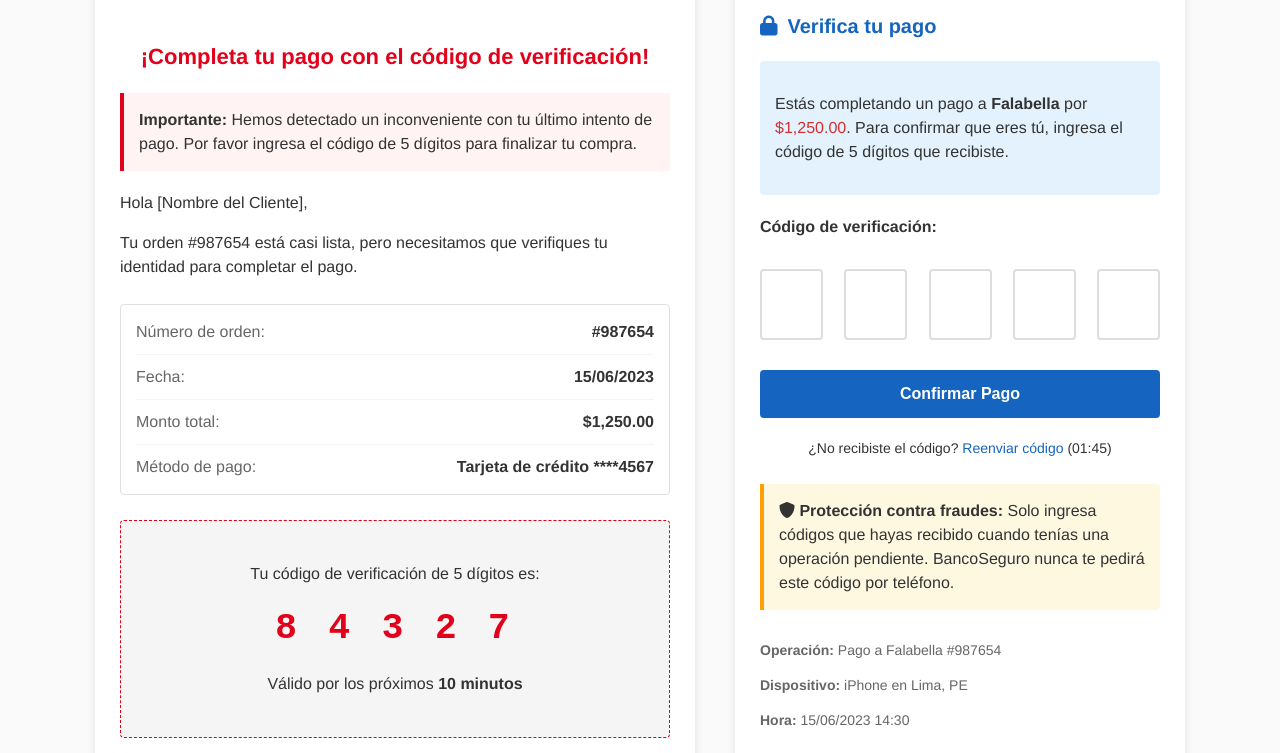
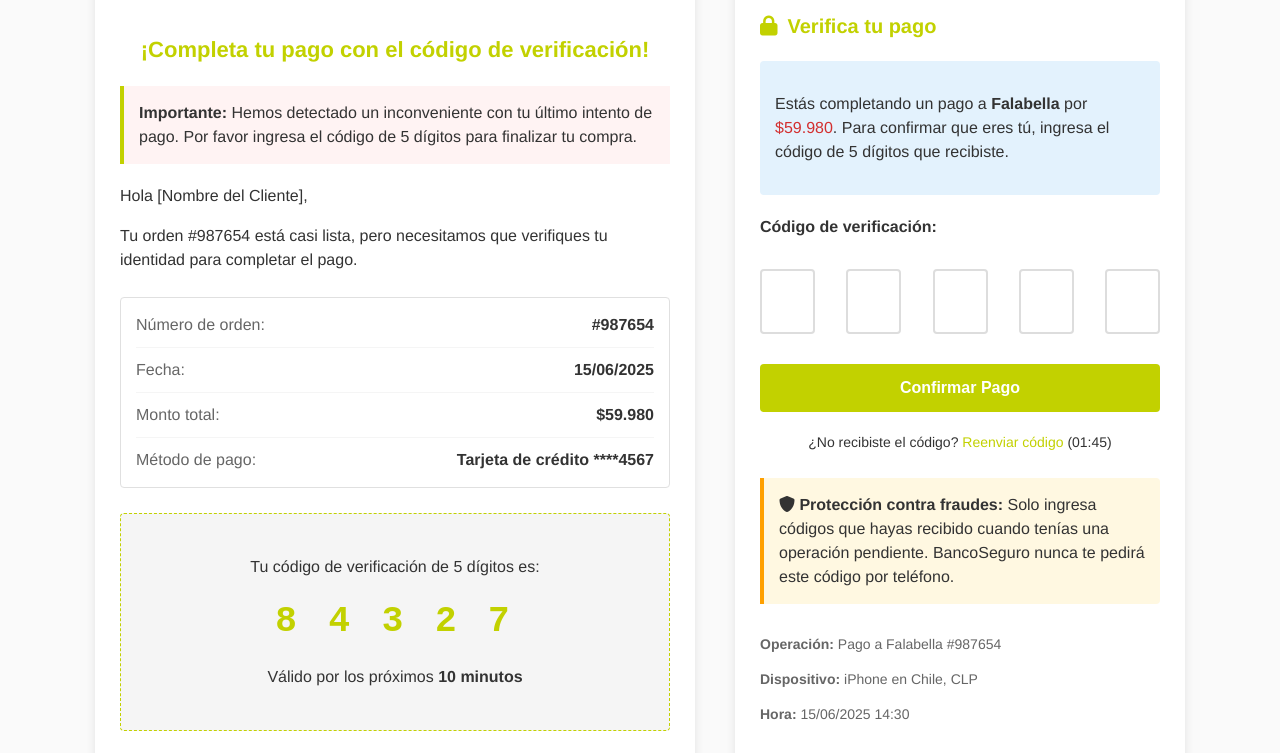
Before and after one commit to honeisunnie/Prototipo, a plain HTML site: page Prototipo.html in a window 1280 px wide. Shown: the part 111-864 px from the top of the page. Drawn offline with Linux system fonts and the light colour scheme.

Commit message:
Update Prototipo.html

```diff
--- a/Prototipo.html
+++ b/Prototipo.html
@@ -1,15 +1,13 @@
-<!DOCTYPE html>
-<html lang="es">
-<head>
+<html lang="es" style="--transcript-star-color: rgba(255, 255, 255, 1);"><plasmo-csui></plasmo-csui><plasmo-csui></plasmo-csui><plasmo-csui></plasmo-csui><plasmo-csui></plasmo-csui><plasmo-csui></plasmo-csui><head>
     <meta charset="UTF-8">
     <meta name="viewport" content="width=device-width, initial-scale=1.0">
     <title>Verificación de Pago - Banco Seguro</title>
     <style>
         :root {
-            --primary-color: #E2001A; /* Rojo Falabella */
-            --secondary-color: #C50016;
-            --bank-blue: #1565C0;
-            --bank-dark-blue: #0D47A1;
+            --primary-color: #c2d100;
+            --secondary-color: #eeff00;
+            --bank-blue: #c2d100;
+            --bank-dark-blue: #eeff00;
             --dark-color: #333333;
             --light-gray: #F5F5F5;
             --medium-gray: #E0E0E0;
@@ -346,7 +344,7 @@
         }
     </style>
     <link rel="stylesheet" href="https://cdnjs.cloudflare.com/ajax/libs/font-awesome/6.0.0/css/all.min.css">
-</head>
+<style id="_goober"> @keyframes go2264125279{from{transform:scale(0) rotate(45deg);opacity:0;}to{transform:scale(1) rotate(45deg);opacity:1;}}@keyframes go3020080000{from{transform:scale(0);opacity:0;}to{transform:scale(1);opacity:1;}}@keyframes go463499852{from{transform:scale(0) rotate(90deg);opacity:0;}to{transform:scale(1) rotate(90deg);opacity:1;}}@keyframes go1268368563{from{transform:rotate(0deg);}to{transform:rotate(360deg);}}@keyframes go1310225428{from{transform:scale(0) rotate(45deg);opacity:0;}to{transform:scale(1) rotate(45deg);opacity:1;}}@keyframes go651618207{0%{height:0;width:0;opacity:0;}40%{height:0;width:6px;opacity:1;}100%{opacity:1;height:10px;}}@keyframes go901347462{from{transform:scale(0.6);opacity:0.4;}to{transform:scale(1);opacity:1;}}.go4109123758{z-index:9999;}.go4109123758 > *{pointer-events:auto;}</style><meta name="web-speech-cognitive-services" content="version=7.1.3"><style type="text/css">@import url('https://fonts.googleapis.com/css2?family=Work+Sans:ital,wght@0,100..900;1,100..900&display=swap');</style></head>
 <body>
     <!-- Mensajes flotantes (inicialmente ocultos) -->
     <div id="floatingSuccess" class="floating-message success">
@@ -368,7 +366,7 @@
         <!-- Correo Electrónico -->
         <div class="email-container">
             <div class="email-header">
-                <img src="https://www.falabella.com/fala-cdn/static-files/images/logo-falabella.png" alt="Falabella" class="logo">
+                <img src="img/falabellablanco.png" alt="Falabella" class="logo">
             </div>
 
             <div class="email-content">
@@ -389,11 +387,11 @@
                     </div>
                     <div class="detail-row">
                         <span class="detail-label">Fecha:</span>
-                        <span class="detail-value">15/06/2023</span>
+                        <span class="detail-value">15/06/2025</span>
                     </div>
                     <div class="detail-row">
                         <span class="detail-label">Monto total:</span>
-                        <span class="detail-value">$1,250.00</span>
+                        <span class="detail-value">$59.980</span>
                     </div>
                     <div class="detail-row">
                         <span class="detail-label">Método de pago:</span>
@@ -414,7 +412,7 @@
                     </div>
                     <div class="step">
                         <div class="step-number">2</div>
-                        <div>Busca la transacción pendiente por $1,250.00</div>
+                        <div>Busca la transacción pendiente por $59.980</div>
                     </div>
                     <div class="step">
                         <div class="step-number">3</div>
@@ -438,7 +436,7 @@
             </div>
 
             <div class="email-footer">
-                <p>© 2023 Falabella. Todos los derechos reservados.</p>
+                <p>© 2025 Falabella. Todos los derechos reservados.</p>
                 <p>Este es un correo automático, por favor no respondas a este mensaje.</p>
             </div>
         </div>
@@ -446,7 +444,7 @@
         <!-- Página del Banco -->
         <div class="bank-container">
             <div class="bank-header">
-                <img src="https://via.placeholder.com/120x30?text=BancoSeguro" alt="BancoSeguro" class="bank-logo">
+                <img src="img/Falabella.svg" alt="BancoSeguro" class="bank-logo">
                 <div style="font-size: 14px;">Verificación de Pago</div>
             </div>
 
@@ -456,17 +454,17 @@
                 </h2>
 
                 <div class="verification-message">
-                    <p>Estás completando un pago a <strong>Falabella</strong> por <span style="color: var(--danger-color);">$1,250.00</span>. Para confirmar que eres tú, ingresa el código de 5 dígitos que recibiste.</p>
+                    <p>Estás completando un pago a <strong>Falabella</strong> por <span style="color: var(--danger-color);">$59.980</span>. Para confirmar que eres tú, ingresa el código de 5 dígitos que recibiste.</p>
                 </div>
 
                 <form id="bankVerificationForm">
                     <label style="display: block; margin-bottom: 10px; font-weight: bold;">Código de verificación:</label>
                     <div class="code-input-container">
-                        <input type="text" class="code-input" maxlength="1" pattern="[0-9]" required>
-                        <input type="text" class="code-input" maxlength="1" pattern="[0-9]" required>
-                        <input type="text" class="code-input" maxlength="1" pattern="[0-9]" required>
-                        <input type="text" class="code-input" maxlength="1" pattern="[0-9]" required>
-                        <input type="text" class="code-input" maxlength="1" pattern="[0-9]" required>
+                        <input type="text" class="code-input" maxlength="1" pattern="[0-9]" required="">
+                        <input type="text" class="code-input" maxlength="1" pattern="[0-9]" required="">
+                        <input type="text" class="code-input" maxlength="1" pattern="[0-9]" required="">
+                        <input type="text" class="code-input" maxlength="1" pattern="[0-9]" required="">
+                        <input type="text" class="code-input" maxlength="1" pattern="[0-9]" required="">
                     </div>
 
                     <button type="submit" class="bank-cta-button">Confirmar Pago</button>
@@ -482,8 +480,8 @@
 
                 <div style="font-size: 14px; color: #666; margin-top: 30px;">
                     <p><strong>Operación:</strong> Pago a Falabella #987654</p>
-                    <p><strong>Dispositivo:</strong> iPhone en Lima, PE</p>
-                    <p><strong>Hora:</strong> 15/06/2023 14:30</p>
+                    <p><strong>Dispositivo:</strong> iPhone en Chile, CLP</p>
+                    <p><strong>Hora:</strong> 15/06/2025 14:30</p>
                 </div>
             </div>
         </div>
@@ -565,5 +563,5 @@
             }
         });
     </script>
-</body>
-</html>
+
+<tldx-lmi-shadow-root data-wxt-shadow-root=""></tldx-lmi-shadow-root><div id="tldx-toast-container"></div></body><text-blaze-app-reference style="display: contents !important;"></text-blaze-app-reference></html>
```
